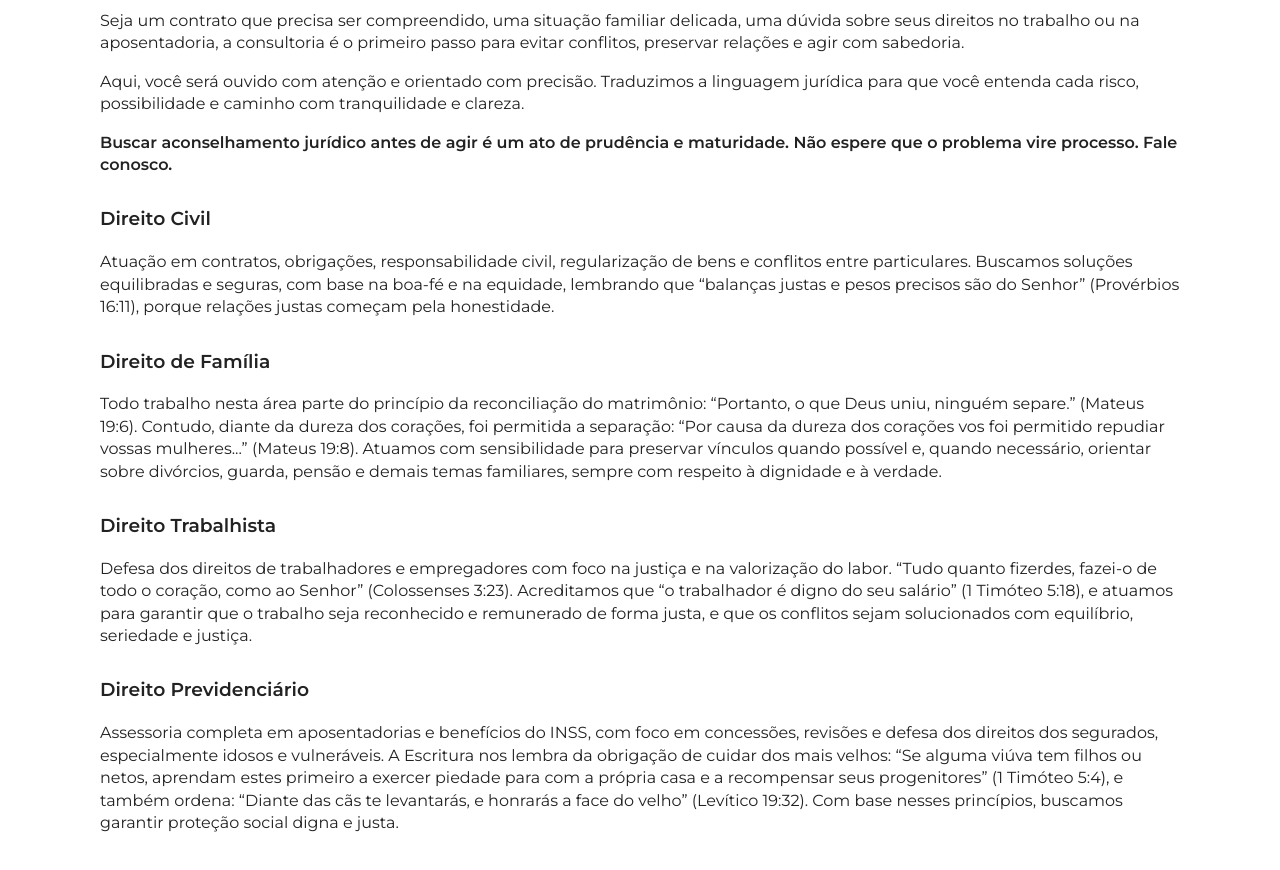
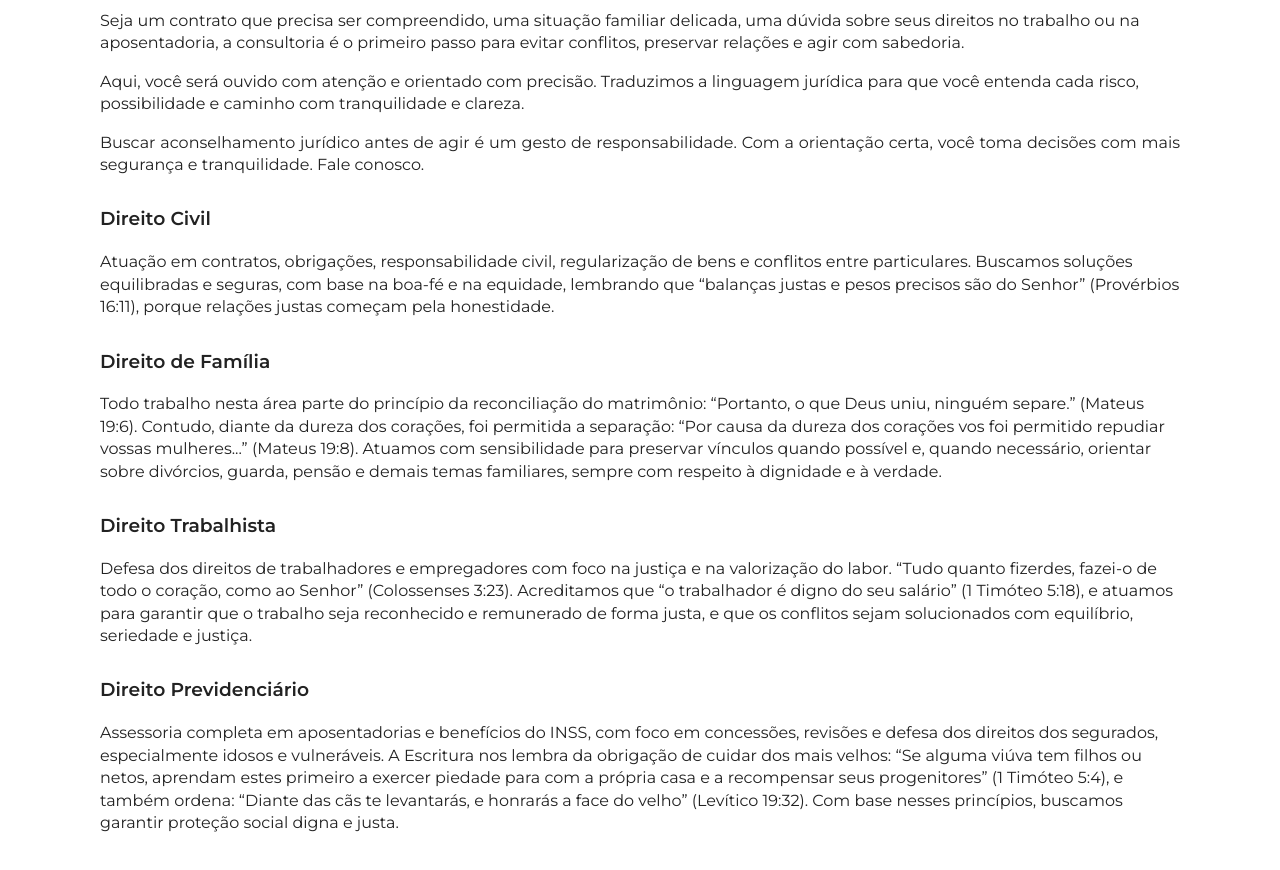
Before and after one commit to EyderLucio/elus-advocacia-site, a plain HTML site: page index.html in a window 1280 px wide. Shown: the part 2700-3570 px from the top of the page. Drawn offline with Linux system fonts and the light colour scheme.

Commit message:
Update index.html

```diff
--- a/index.html
+++ b/index.html
@@ -107,7 +107,9 @@ Atendemos principalmente pessoas físicas que buscam uma solução rápida, just
     <p>Mais do que simplesmente responder perguntas técnicas, buscamos oferecer um espaço de escuta atenta, análise prudente e orientação clara. Cada atendimento é conduzido com seriedade, empatia e responsabilidade, como um verdadeiro cuidado jurídico personalizado — uma espécie de “terapia legal”, onde você pode expor sua situação com confiança e receber direção segura sobre como proceder.</p>
     <p>Seja um contrato que precisa ser compreendido, uma situação familiar delicada, uma dúvida sobre seus direitos no trabalho ou na aposentadoria, a consultoria é o primeiro passo para evitar conflitos, preservar relações e agir com sabedoria.</p>
     <p>Aqui, você será ouvido com atenção e orientado com precisão. Traduzimos a linguagem jurídica para que você entenda cada risco, possibilidade e caminho com tranquilidade e clareza.</p>
-    <p><strong>Buscar aconselhamento jurídico antes de agir é um ato de prudência e maturidade. Não espere que o problema vire processo. Fale conosco.</strong></p>
+    <p style="text-align: justify; margin-bottom: 30px;">
+  Buscar aconselhamento jurídico antes de agir é um gesto de responsabilidade. Com a orientação certa, você toma decisões com mais segurança e tranquilidade. Fale conosco.
+</p>
   </div>
 
   <div class="servico">
```
